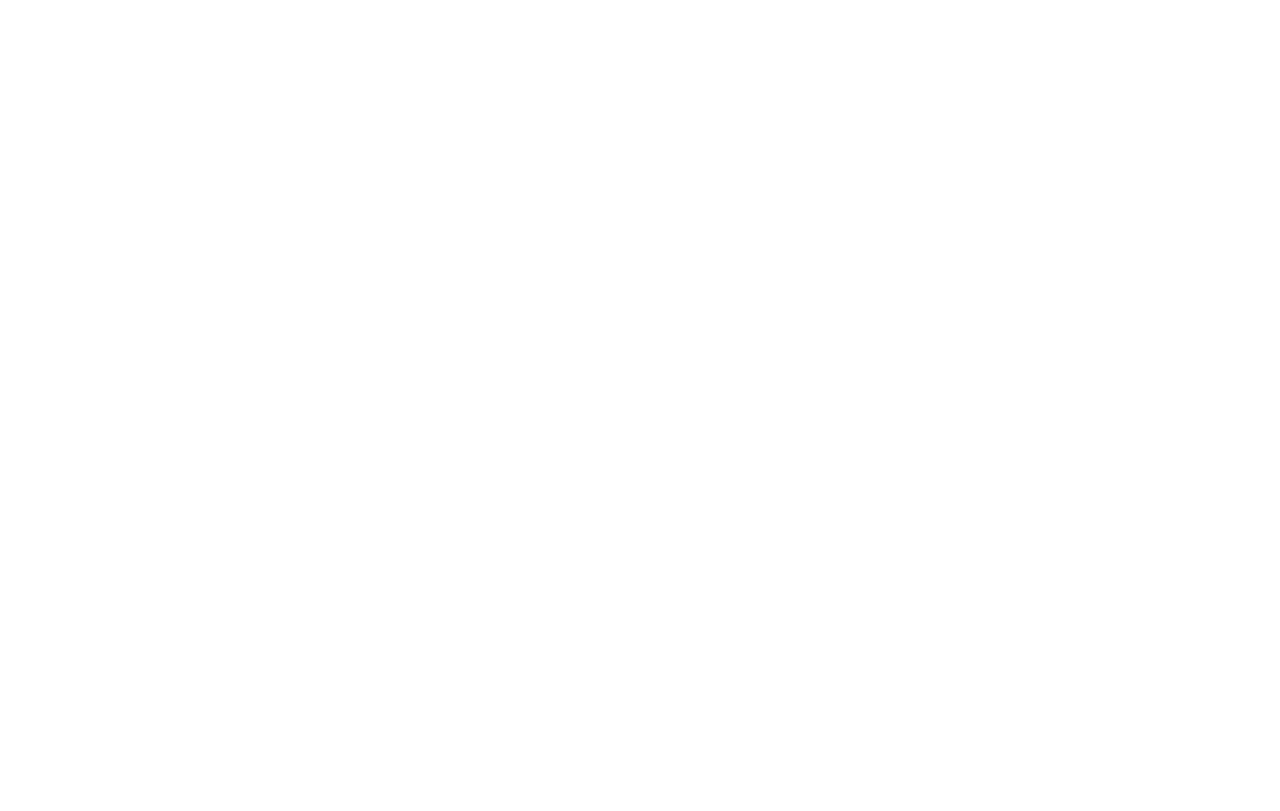
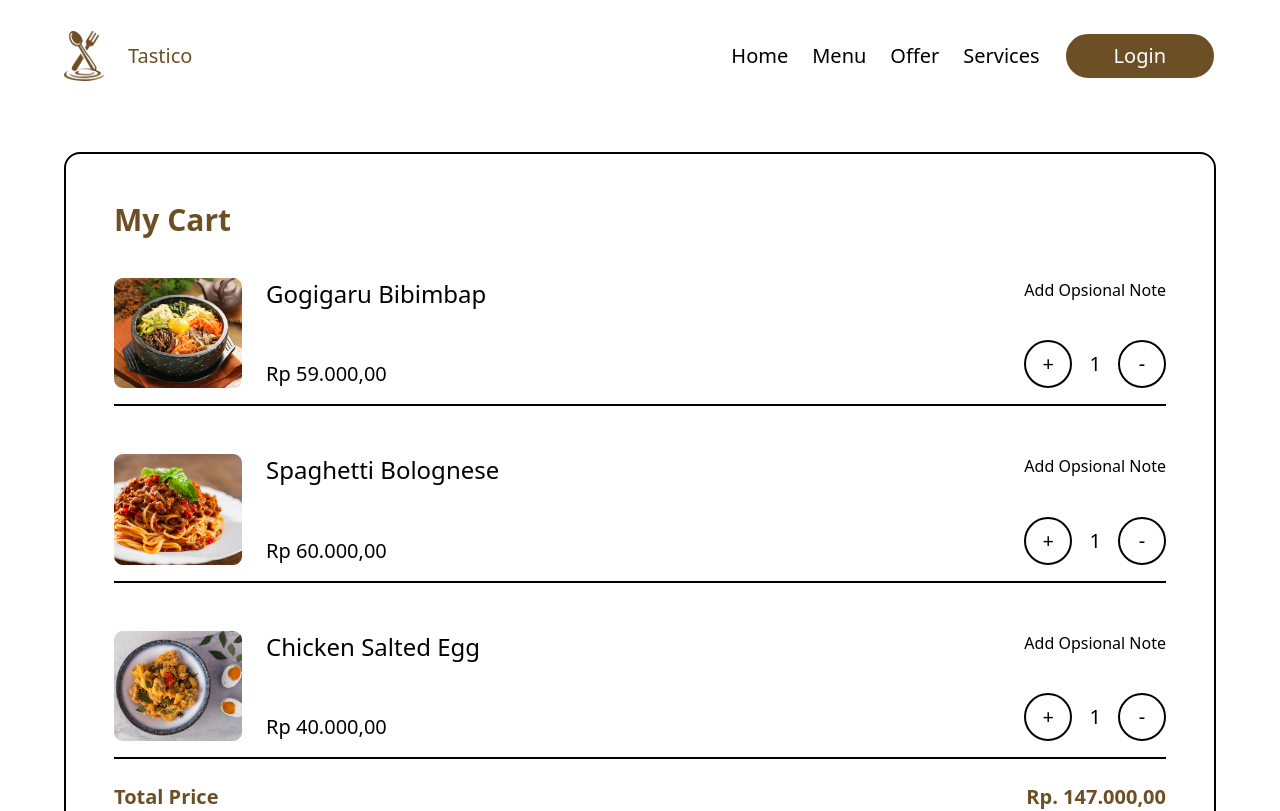
Before and after one commit to ElloRabyndra/tastico, a React (Vite) app: page /cart in a window 1280 px wide. Before the commit this address had no page. Shown: the top 811 px of the page. Built offline with nearby package versions, Linux system fonts and the light colour scheme.

Commit message:
feat(cart): add cart pages

```diff
--- /dev/null
+++ b/src/Components/Cart/MenuCart.jsx
@@ -0,0 +1,23 @@
+import React from "react";
+
+export default function MenuCart({ title, price, quantity }) {
+  return (
+    <li className="border-b-2 border-black flex justify-between py-4">
+      <div className="flex gap-6">
+        <img src={`img/${title}.png`} alt={title} className="w-32" />
+        <div className="flex flex-col justify-between">
+          <h1 className="text-2xl font-medium">{title}</h1>
+          <span className="text-xl">Rp {price},00</span>
+        </div>
+      </div>
+      <div className="flex flex-col justify-between">
+        <p>Add Opsional Note</p>
+        <div className="flex justify-between items-center text-xl">
+          <button className="size-12 rounded-full border-2 border-black overflow-hidden text-center">+</button>
+          <span className="">{quantity}</span>
+          <button className="size-12 rounded-full border-2 border-black overflow-hidden text-center">-</button>
+        </div>
+      </div>
+    </li>
+  );
+}
--- /dev/null
+++ b/src/Components/Cart/MyCart.jsx
@@ -0,0 +1,21 @@
+import React from "react";
+import MenuCart from "./MenuCart";
+
+export default function MyCart() {
+  return (
+    <section id="my-cart" className="rounded-2xl border-2 border-black p-12 space-y-6">
+      <div>
+        <h1 className="text-[#6D4F25] text-3xl font-semibold">My Cart</h1>
+      </div>
+      <ul className="space-y-8">
+        <MenuCart title="Gogigaru Bibimbap" price={"59.000"} quantity={1} />
+        <MenuCart title="Spaghetti Bolognese" price={"60.000"} quantity={1} />
+        <MenuCart title="Chicken Salted Egg" price={"40.000"} quantity={1} />
+      </ul>
+      <div className="flex justify-between items-center text-xl font-semibold text-[#6D4F25]">
+        <p>Total Price</p>
+        <span>Rp. 147.000,00</span>
+      </div>
+    </section>
+  );
+}
--- a/src/Pages/Cart.jsx
+++ b/src/Pages/Cart.jsx
@@ -0,0 +1,14 @@
+import Nav from "../Components/Nav";
+import MyCart from "../Components/Cart/MyCart";
+import Footer from "../Components/Footer";
+
+export default function Cart() {
+  return (
+    <section id="cart" className="lg:px-16 px-8 space-y-10">
+      <Nav />
+      <MyCart />
+      <button className="bg-[#6D4F25] w-full py-2 rounded-full text-white">Booking Table</button>
+      <Footer />
+    </section>
+  );
+}
--- a/src/main.jsx
+++ b/src/main.jsx
@@ -5,6 +5,7 @@
 import { BrowserRouter, Routes, Route } from "react-router";
 import Home from "./Pages/Home";
 import Menu from "./Pages/Menu";
+import Cart from "./Pages/Cart";
 
 createRoot(document.getElementById("root")).render(
   <StrictMode>
@@ -12,6 +13,7 @@
       <Routes>
         <Route path="/" element={<Home />} />
         <Route path="menu" element={<Menu />} />
+        <Route path="cart" element={<Cart />} />
       </Routes>
     </BrowserRouter>
   </StrictMode>
```
